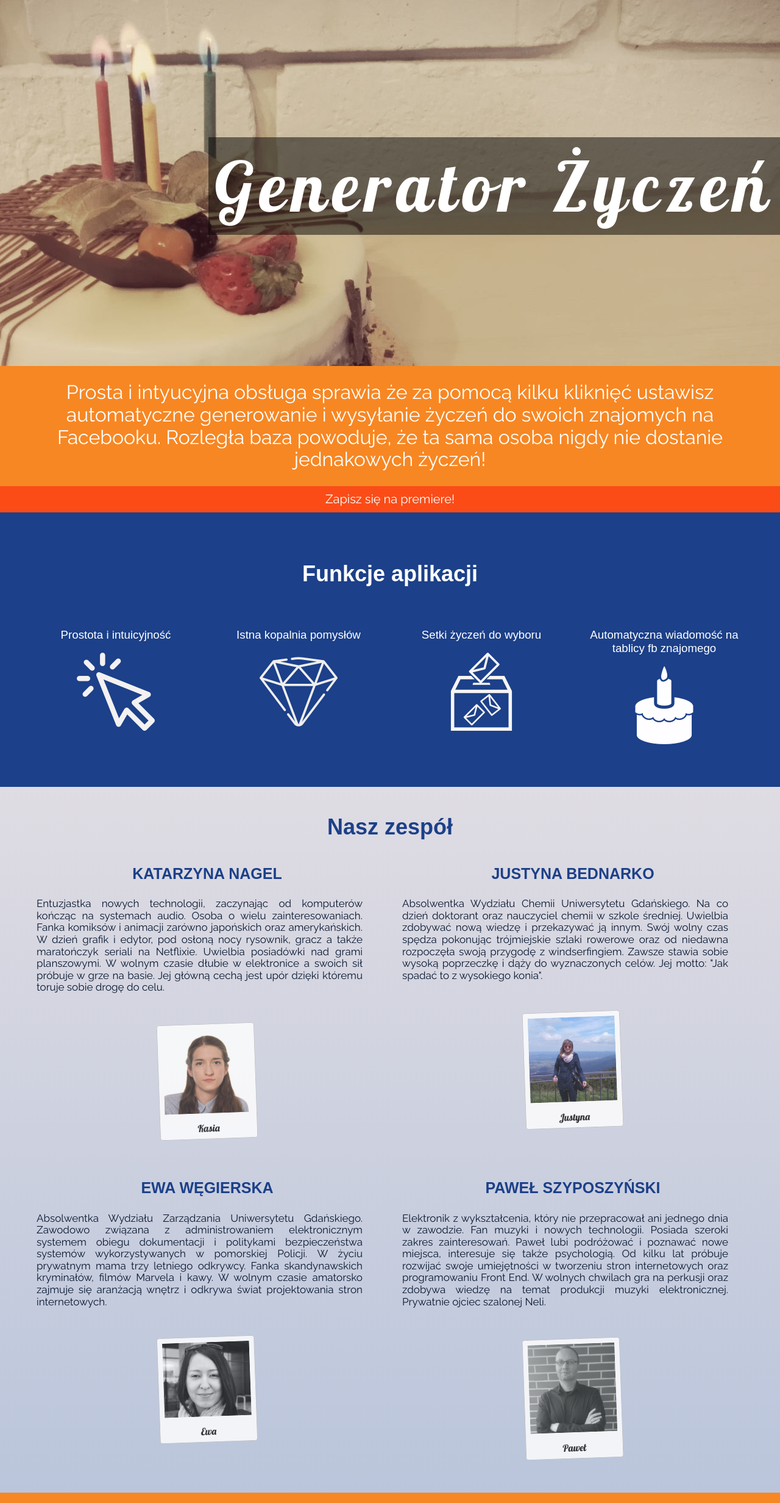
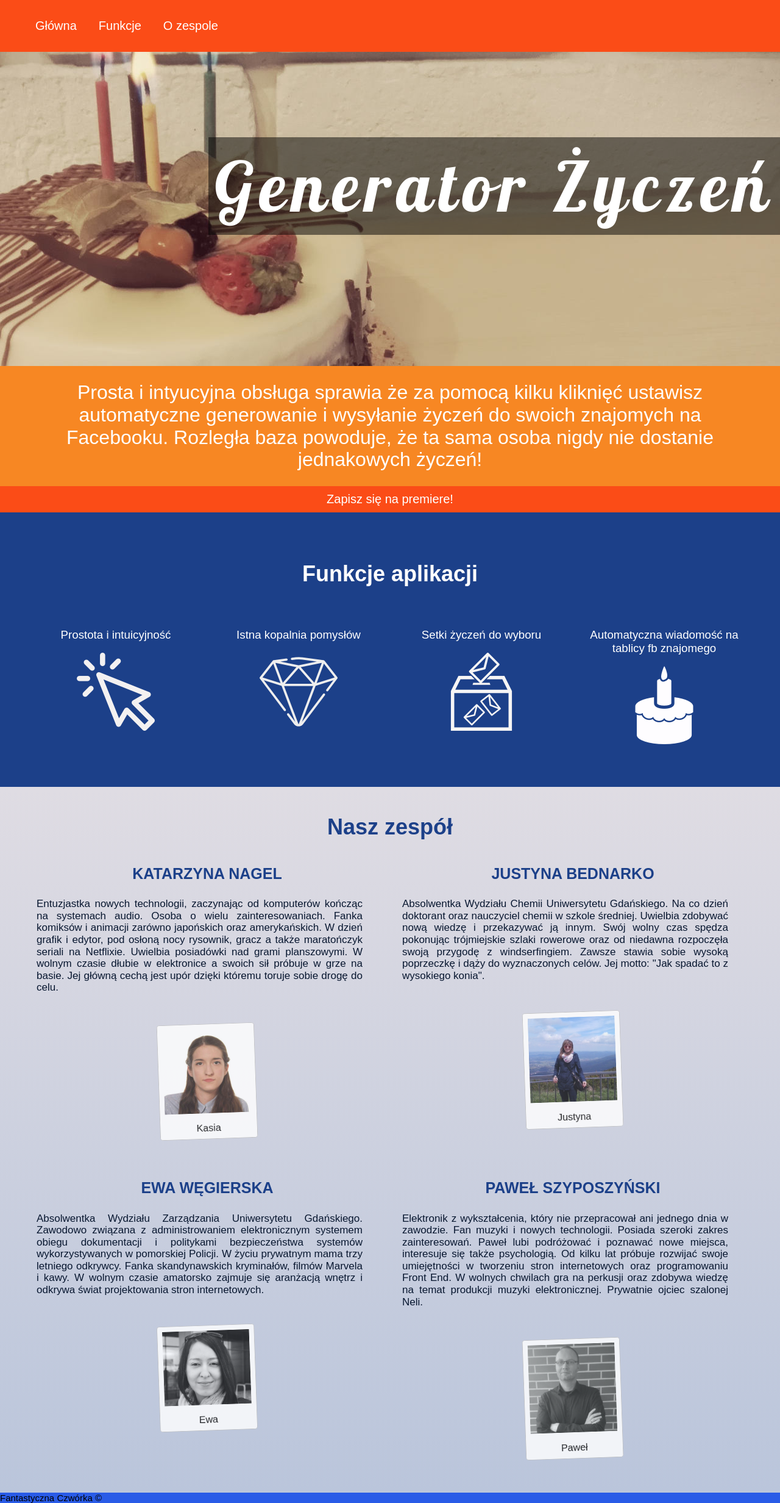
Before and after one commit to infoshareacademy/jfdz7-fantastycznaCzworka, a plain HTML site: page index.html in a window 1280 px wide. Shown: the whole page at 61% size. Drawn offline with Linux system fonts and the light colour scheme.

Commit message:
add nav bar, change fonts

```diff
--- a/assets/style/style.css
+++ b/assets/style/style.css
@@ -12,6 +12,24 @@ nav {
     position: fixed;
     top: 0;
     width: 100%;
+    overflow: hidden;
+    z-index: 1;
+}
+
+nav ul{
+    list-style-type: none;
+    overflow: hidden;
+}
+li{
+    float: left;
+}
+li a{
+    display: block;
+    text-align: center;
+    padding: 15px 18px;
+    text-decoration: none;
+    color: white;
+    font-size: 20px;
 
 }
 
@@ -50,7 +68,6 @@ p {
     padding: 10px;
     color: white;
     text-align: center;
-    font-family: Raleway, sans-serif;
     margin: 0;
 
 }
@@ -179,7 +196,6 @@ figure {
 
 .photo figcaption {
     margin-top: 15px;
-    font-family: Lobster, serif;
     font-size: 20px;
     color: black;
 }
@@ -193,11 +209,27 @@ figure {
     clear: both;
 }
 
-@media screen and (max-width: 800px) /*Mobile*/{
-    h1{
+.anchor {
+    display: block;
+    visibility: hidden;
+    height: 45px;
+    margin-top: -45px;
+
+}
+
+footer{
+    color: black;
+    background-color: #295be7;
+    font-size: 15px;
+
+}
+
+@media screen and (max-width: 800px) /*Mobile*/ {
+    h1 {
         font-size: 4em;
     }
-    .description{
+
+    .description {
         font-size: 1.5em
     }
 }
--- a/index.html
+++ b/index.html
@@ -8,19 +8,16 @@
 </head>
 <body>
 
-<main>
-    <header class="banner"> <!-- Tytuł strony i zdjęcie -->
+    <header id="main" class="banner"> <!-- Tytuł strony i zdjęcie -->
         <h1>Generator Życzeń</h1>
     </header>
 
-    <!-- <nav> poziome menu, zawsze na wierzchu, ruchome
-
      <nav>
         <ul>
-            <li>Menu1</li>
-            <li>Menu2</li>
-            <li>Menu3</li>
-            <li>Menu4</li>
+            <li><a href="#main">Główna</a></li>
+            <li><a href="#functions">Funkcje</a></li>
+            <li><a href="#about-team">O zespole</a></li>
+
         </ul>
     </nav>
     <div class="clear"></div>
@@ -38,6 +35,7 @@
         <a href=""><p>Zapisz się na premiere!</p></a>
 
     </section>
+        <div id="functions" class="anchor"></div>
     <section id="funcionality">
         <div class="container">
             <h2 class="heading heading-level-2 text--center">Funkcje aplikacji</h2>
@@ -75,6 +73,7 @@
 
         </div>
     </section>
+        <div id="about-team" class="anchor"></div>
     <section id="information-about-the-team">
         <h2 class="heading heading-level-3 text--center">Nasz zespół</h2>
         <div class="container team__container">
@@ -136,6 +135,9 @@
         </div>
 
     </section>
+        <footer>
+            <span>Fantastyczna Czwórka &copy</span>
+        </footer>
 </main>
 </body>
 </html>
```
